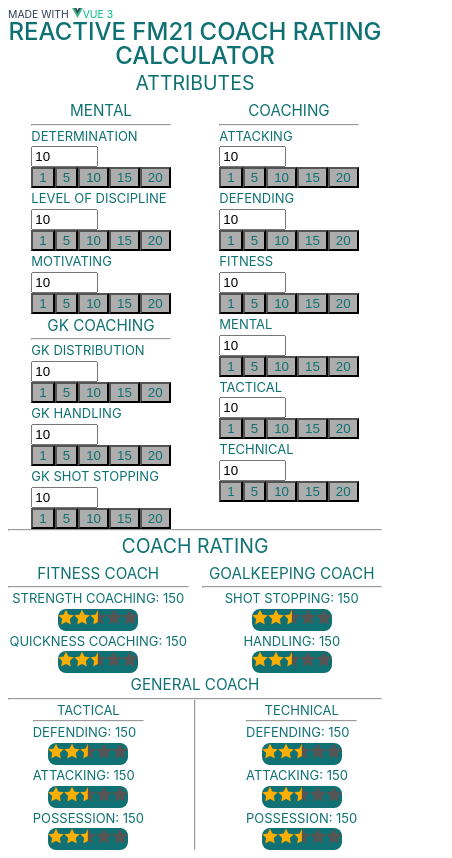
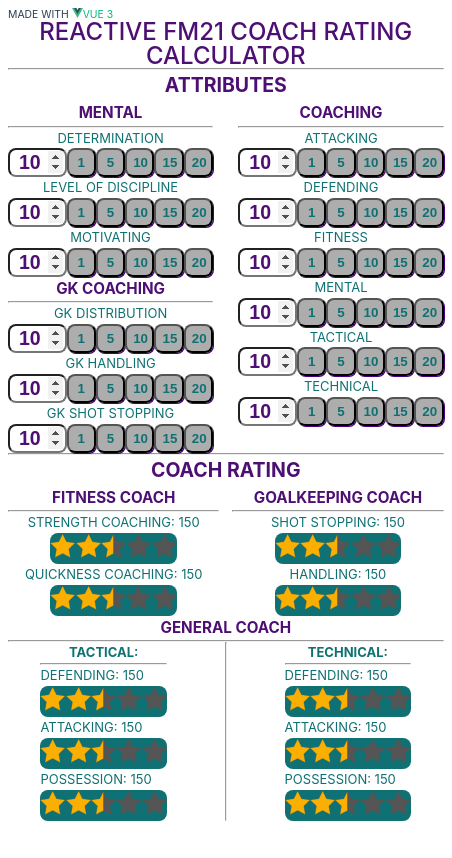
Before and after one commit to Dalkyan/vue-fm-calculator, a Vue app: page / in a window 390 px wide. Shown: the whole page, 452 px wide, since content can reach past the window. Built offline with nearby package versions, Linux system fonts and the light colour scheme.

Commit message:
Add bolding & accent color, fix svg to be responsive

```diff
--- a/src/App.vue
+++ b/src/App.vue
@@ -13,7 +13,7 @@
       <HeaderComponent msg="Reactive FM21 coach rating calculator" />
     </div>
   </header>
-
+  <hr />
   <main>
     <div class="main">
       <div>
@@ -160,9 +160,6 @@
 header {
   line-height: 1;
 }
-input {
-  width: 5em;
-}
 .green {
   text-decoration: none;
   color: hsla(160, 100%, 37%, 1);
--- a/src/assets/base.css
+++ b/src/assets/base.css
@@ -21,6 +21,7 @@
   --vt-c-text-dark-2: rgba(235, 235, 235, 0.64);
 
   --main-color: #0f7173;
+  --accent-color: #4e0f73;
 }
 
 /* semantic color variables for this project */
@@ -49,6 +50,7 @@
 
     --color-heading: var(--vt-c-text-dark-1);
     --color-text: var(--vt-c-text-dark-2);
+    --accent-color: indigo;
   }
 }
 
@@ -74,21 +76,40 @@
   -moz-osx-font-smoothing: grayscale;
   text-transform: uppercase;
 }
-h1,h2,h3,h4{
+h1,h2,h3{
   text-align: center;
-  color: var(--main-color);
+  color: var(--accent-color);
+  font-weight: bold;
 }
 h1 {
   font-weight: 500;
   font-size: 1.5rem;
 }
-label{
+label, h4{
   color: var(--main-color);
+  text-align: center;
 }
 button{
   background-color: var(--vt-c-divider-dark-2);
   color: var(--main-color);
   cursor: pointer;
+  border-radius: 8px;
+  font-weight: bold;
+}
+button:hover{
+  background-color: var(--main-color);
+  color: var(--vt-c-black);
+}
+input[type="number"]{
+  font-size: 1.5em;
+  font-weight: bold;
+  width: 3em;
+  color: var(--accent-color);
+  border-radius: 8px;
+  text-align: center;
+}
+input[type=number]::-webkit-inner-spin-button {
+  opacity: 1;
 }
 .flex{
   display: flex;
@@ -116,7 +137,7 @@
   .bot { grid-area: bot; }
 
 .stars{
-  width: fit-content;
+  width:max-content;
   background-color: var(--main-color);
   border-radius: 8px;
   margin: auto;
--- a/src/components/CoachRating.vue
+++ b/src/components/CoachRating.vue
@@ -82,7 +82,7 @@
       <hr />
       <div class="flex">
         <div>
-          <h4>Tactical</h4>
+          <h4 class="bold">Tactical:</h4>
           <hr />
           <div>
             <label>Defending: {{ coach.getDefTact }}</label>
@@ -120,7 +120,7 @@
         </div>
         <hr />
         <div>
-          <h4>Technical</h4>
+          <h4 class="bold">Technical:</h4>
           <hr />
           <div>
             <label>Defending: {{ coach.getDefTech }}</label>
@@ -160,3 +160,8 @@
     </div>
   </div>
 </template>
+<style>
+.bold {
+  font-weight: 700;
+}
+</style>
--- a/src/components/RatingStar.vue
+++ b/src/components/RatingStar.vue
@@ -1,11 +1,29 @@
 <template>
   <template v-if="isHalf">
-    <img src="/star-half.min.svg" />
+    <svg
+      width="3vh"
+      height="3vh"
+      viewBox="0 0 100 100"
+      xmlns="http://www.w3.org/2000/svg"
+    >
+      <path
+        d="M50 3.71L34.924 34.254 1.221 39.16l24.39 23.767-5.762 33.57L50 80.652V3.71z"
+        fill="#fbaf00"
+        stroke="#555"
+        stroke-width="1"
+      />
+      <path
+        d="M50 3.71v76.942l30.151 15.845-5.761-33.57L98.78 39.16l-33.704-4.907L50 3.71z"
+        fill="#555"
+        stroke="#555"
+        stroke-width="1"
+      />
+    </svg>
   </template>
   <svg
     v-else
-    width="16"
-    height="16"
+    width="3vh"
+    height="3vh"
     viewBox="0 0 100 100"
     xmlns="http://www.w3.org/2000/svg"
   >
@@ -25,8 +43,4 @@
 }>();
 const blank = reactive({ fill: "#555" });
 const full = reactive({ fill: "#fbaf00" });
-// let isHalf = true;
-// let isFull = false;
 </script>
-
-<style lang="scss" scoped></style>
--- a/src/components/UserInput.vue
+++ b/src/components/UserInput.vue
@@ -32,22 +32,38 @@
 
 const setValue = (value: number) =>
   (coach[props.idName as keyof CoachAttributes] = value);
+const titleTemplate = (v: number) => `Click to set input value to ${v}`;
 </script>
 <template>
   <form class="col" @submit.prevent @input="validateInput()">
     <label :for="idName">{{ atrName }} </label>
-    <slot>TODO input</slot>
-    <div>
-      <button @click="setValue(1)">1</button>
-      <button @click="setValue(5)">5</button>
-      <button @click="setValue(10)">10</button>
-      <button @click="setValue(15)">15</button>
-      <button @click="setValue(20)">20</button>
+    <div class="btn-flex">
+      <slot class="input">TODO input</slot>
+      <button class="btn1" @click="setValue(1)" :title="titleTemplate(1)">
+        1
+      </button>
+      <button class="btn5" @click="setValue(5)" :title="titleTemplate(5)">
+        5
+      </button>
+      <button class="btn10" @click="setValue(10)" :title="titleTemplate(10)">
+        10
+      </button>
+      <button class="btn15" @click="setValue(15)" :title="titleTemplate(15)">
+        15
+      </button>
+      <button class="btn20" @click="setValue(20)" :title="titleTemplate(20)">
+        20
+      </button>
     </div>
   </form>
 </template>
 <style>
 button {
-  width: min-content;
+  width: 2.2em;
+  box-shadow: 1px 1px indigo;
+}
+.btn-flex {
+  display: flex;
+  gap: 0;
 }
 </style>
```
Also changed, not shown: src/assets/star-half.min.svg.
